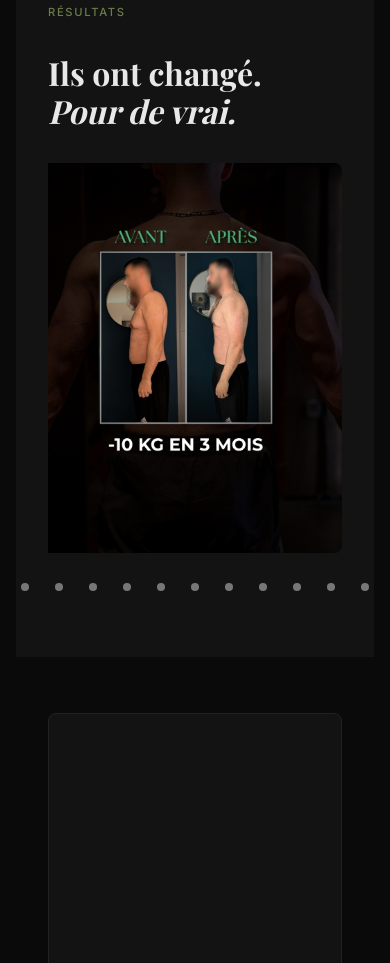
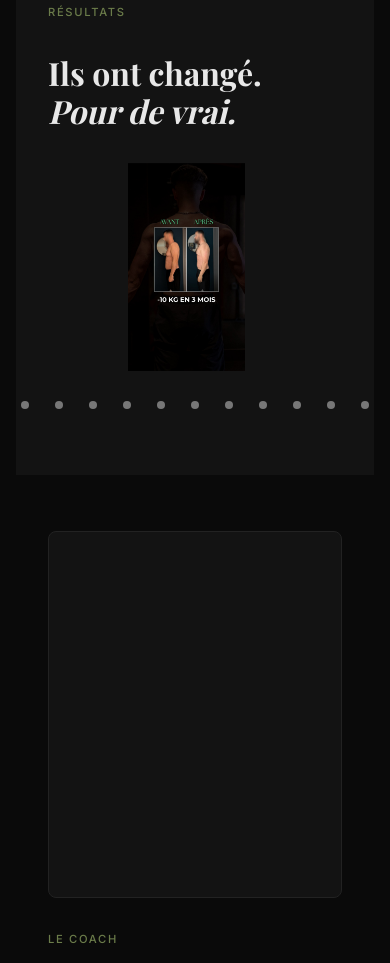
Before and after one commit to Pyy0tr/leanrise-site, an Eleventy site: page src/landing-v1.njk in a window 390 px wide. Shown: the part 2869-3832 px from the top of the page. Built offline with nearby package versions, Linux system fonts and the light colour scheme; Eleventy itself is replaced by a stand-in of ours; files that its build step writes are made by us from their sources; a web font is replaced by a local one.

Commit message:
fix: adjust carousel aspect-ratio and object-fit for mobile

```diff
--- a/src/assets/css/landing-v1.css
+++ b/src/assets/css/landing-v1.css
@@ -390,7 +390,7 @@ body {
 .carousel__slide {
   flex: 0 0 80vw;
   max-width: 560px;
-  aspect-ratio: 4/5;
+  aspect-ratio: 3/2;
   scroll-snap-align: center;
   border-radius: var(--radius-md);
   overflow: hidden;
@@ -401,7 +401,7 @@ body {
 .carousel__slide img {
   width: 100%;
   height: 100%;
-  object-fit: cover;
+  object-fit: contain;
   display: block;
   pointer-events: none;
 }
```
